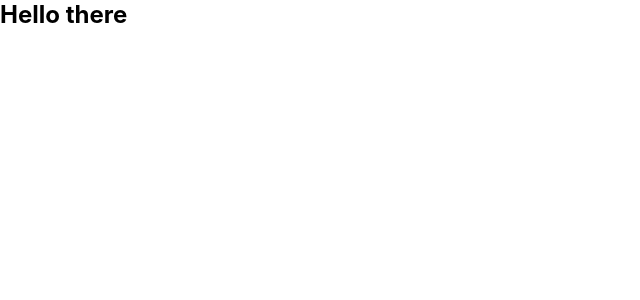
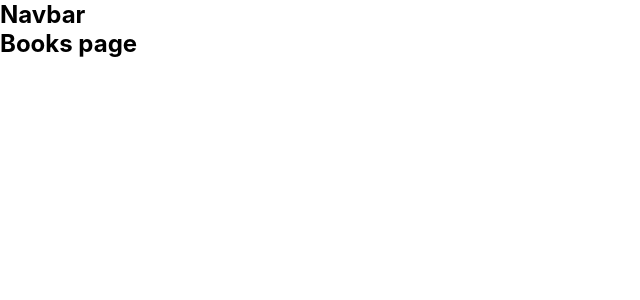
Before and after one commit to wuletawwonte/bookstore, a React (Create React App) app: page / in a window 1280 px wide. Shown: the top 300 px of the page, without its empty margins (0-640 px from the left). Built offline with nearby package versions, Linux system fonts and the light colour scheme.

Commit message:
Add routes to all pages in the App.js

```diff
--- a/src/App.js
+++ b/src/App.js
@@ -1,12 +1,21 @@
 import React from 'react';
-import { Router, Route } from 'react-router-dom';
+import { Routes, Route } from 'react-router-dom';
+import Navbar from './components/Navbar';
+import BooksPage from './pages/BooksPage';
+import CategoriesPage from './pages/CategoriesPage';
+import NoMatch from './pages/NoMatch';
 import './App.css';
 
 const App = () => {
   return (
-    <div className="App">
-      <h2>Hello there</h2>
-    </div>
+    <>
+      <Navbar />
+      <Routes>
+        <Route path="/" exact element={<BooksPage /> } />
+        <Route path="/categories" element={<CategoriesPage /> } />
+        <Route path="*" element={<NoMatch />} />
+      </Routes>
+    </>
   );
 }
 
--- /dev/null
+++ b/src/components/Navbar.js
@@ -0,0 +1,9 @@
+import React from 'react';
+
+const Navbar = () => {
+  return (
+    <h2>Navbar</h2>
+  );
+}
+
+export default Navbar;
```
